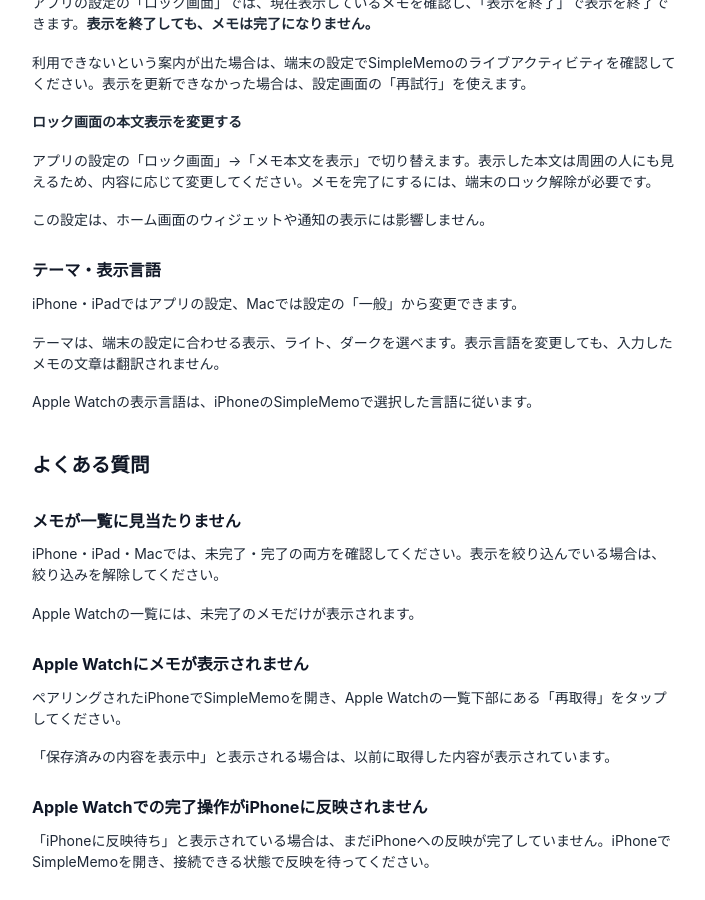
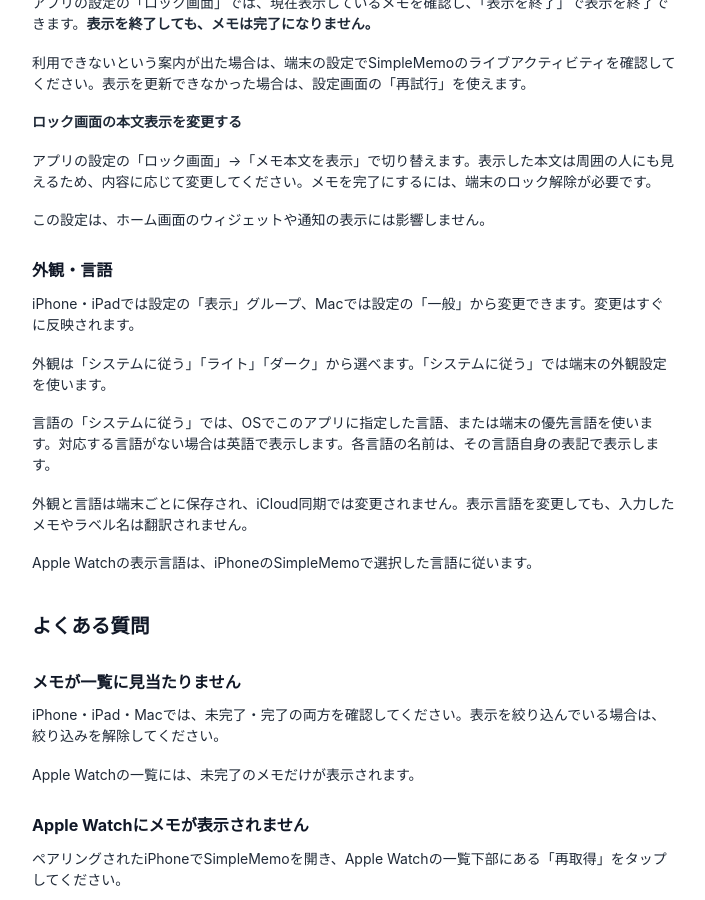
Before and after one commit to navymobile/navymobile.github.io, a Jekyll site: the page built from apps/simplememo/help.md, in a window 1280 px wide and 900 px high, scrolled down 5106 px. Shown: the whole window, without its empty margins (286-991 px from the left). Built offline with Jekyll 4.4.1, drawn with Linux system fonts in a browser that asks for light colours; our own code applies the rules of GitHub Pages for plain Markdown files.

Commit message:
外観と言語の説明をヘルプへ集約

```diff
--- a/apps/simplememo/help.md
+++ b/apps/simplememo/help.md
@@ -232,11 +232,19 @@ iPhone・iPadでは、ウィジェット（ホーム画面やロック画面に
 
 この設定は、ホーム画面のウィジェットや通知の表示には影響しません。
 
-### テーマ・表示言語
+<!-- 旧見出しからのリンクも維持し、画面から移した詳細説明の参照先を固定する。 -->
+<a id="テーマ表示言語"></a>
+<a id="display-language"></a>
 
-iPhone・iPadではアプリの設定、Macでは設定の「一般」から変更できます。
+### 外観・言語
 
-テーマは、端末の設定に合わせる表示、ライト、ダークを選べます。表示言語を変更しても、入力したメモの文章は翻訳されません。
+iPhone・iPadでは設定の「表示」グループ、Macでは設定の「一般」から変更できます。変更はすぐに反映されます。
+
+外観は「システムに従う」「ライト」「ダーク」から選べます。「システムに従う」では端末の外観設定を使います。
+
+言語の「システムに従う」では、OSでこのアプリに指定した言語、または端末の優先言語を使います。対応する言語がない場合は英語で表示します。各言語の名前は、その言語自身の表記で表示します。
+
+外観と言語は端末ごとに保存され、iCloud同期では変更されません。表示言語を変更しても、入力したメモやラベル名は翻訳されません。
 
 Apple Watchの表示言語は、iPhoneのSimpleMemoで選択した言語に従います。
 
```
